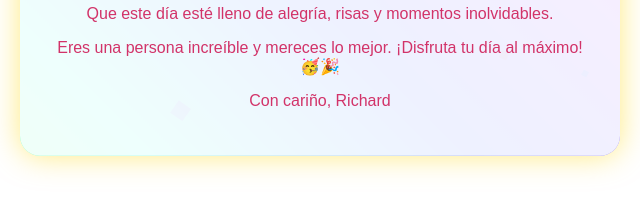
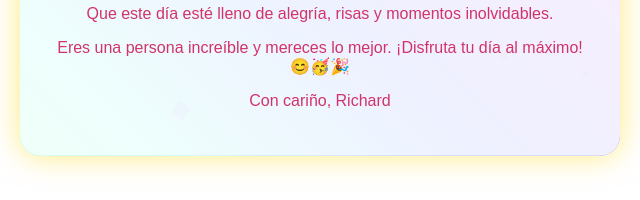
Before and after one commit to Richardl12-code/FELICIDADES-, a plain HTML site: page index.html in a window 1280 px wide. Shown: the part 452-652 px from the top of the page, 320-960 px from the left. Drawn offline with Linux system fonts and the light colour scheme; a script that the page names is missing.

Commit message:
Update index.html

```diff
--- a/index.html
+++ b/index.html
@@ -86,7 +86,7 @@
   <div class="birthday-card">
     <h2>¡Feliz Cumpleaños!</h2>
     <p>Que este día esté lleno de alegría, risas y momentos inolvidables.</p>
-    <p>Eres una persona increíble y mereces lo mejor. ¡Disfruta tu día al máximo! 🥳🎉</p>
+    <p>Eres una persona increíble y mereces lo mejor. ¡Disfruta tu día al máximo! 😊🥳🎉</p>
     <p>Con cariño, <span id="sender">Richard</span></p>
   </div>
 </div>
```
